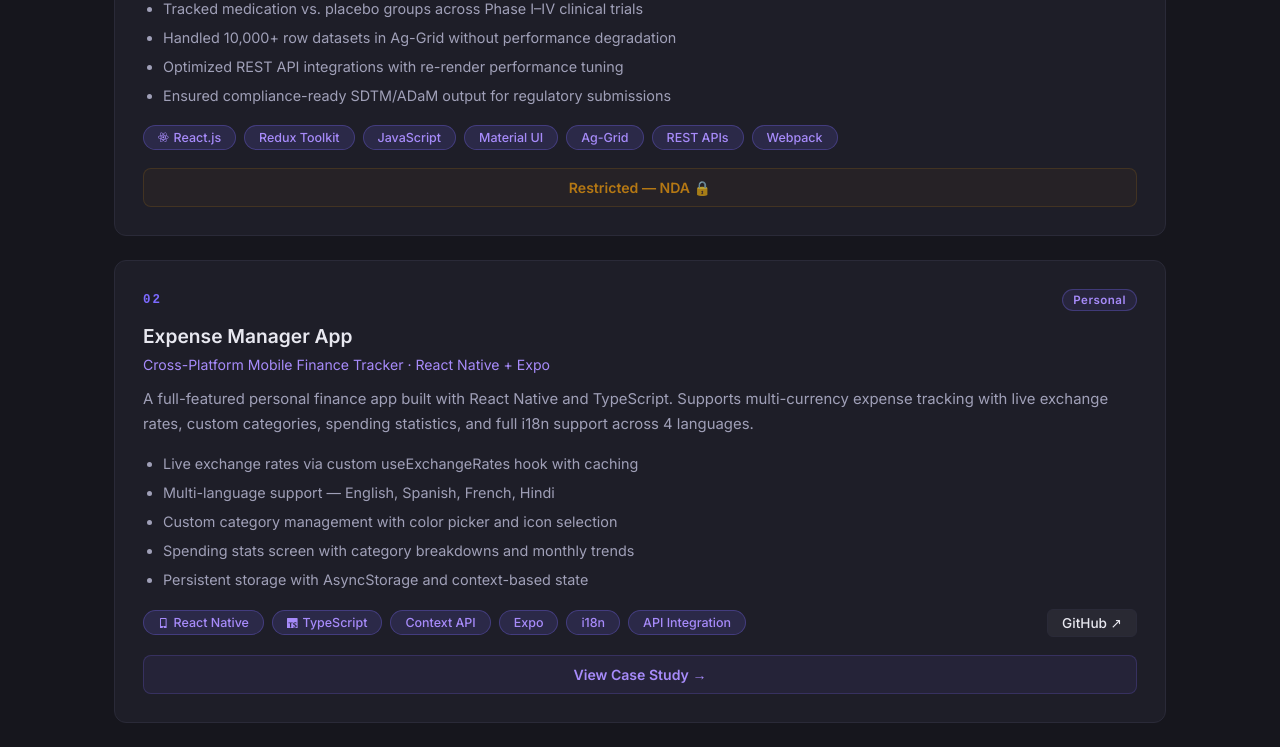
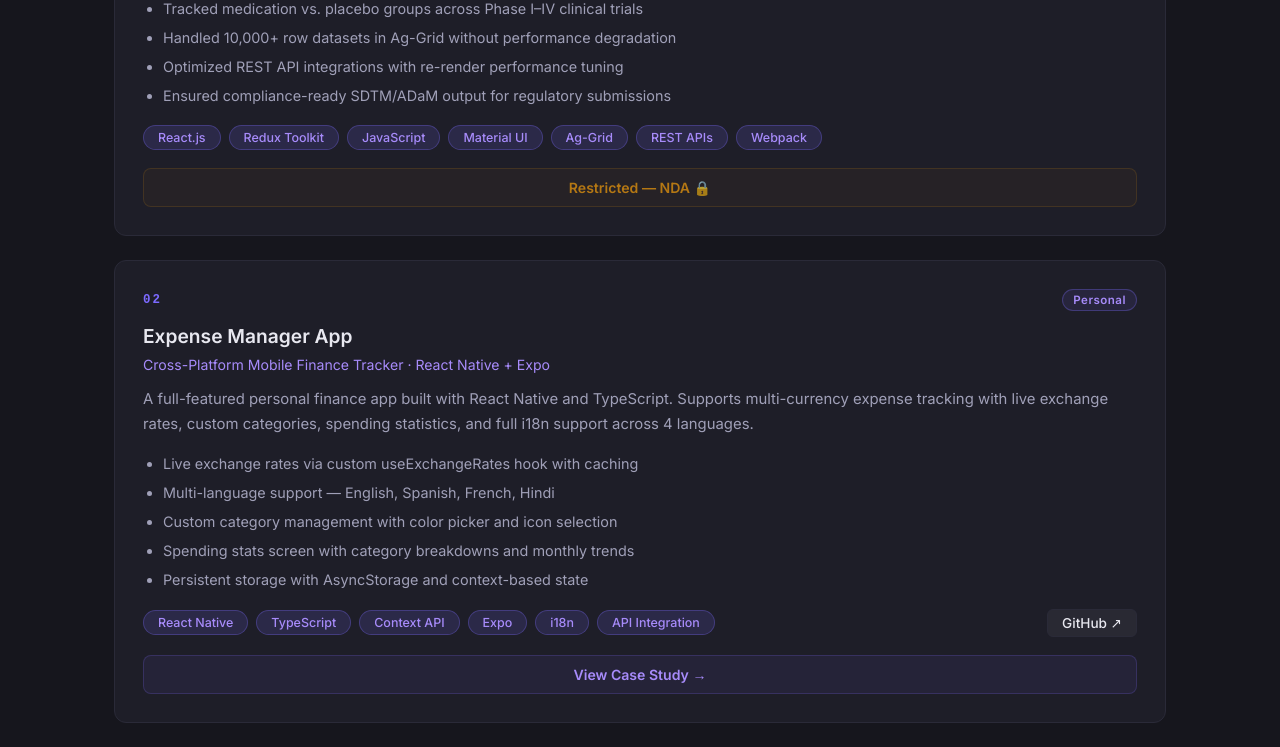
Before and after one commit to abhidsawant/Portfolio-Abhishek-Sawant, a React (Vite) app: page / in a window 1280 px wide. Shown: the part 3380-4127 px from the top of the page. Built offline with nearby package versions, Linux system fonts and the light colour scheme; no server answers; the HTML template or start-up script is replaced by a standard one.

Commit message:
minior fixe removed tech icons from chips of projects card

```diff
--- a/src/components/Projects.jsx
+++ b/src/components/Projects.jsx
@@ -436,7 +436,7 @@ export default function Projects() {
                 <div className="project-tags">
                   {p.tags.map(t => (
                     <span key={t} className="tag project-tag">
-                      {TAG_ICONS[t] && <span className="tag-icon">{TAG_ICONS[t]}</span>}{t}
+                      {t}
                     </span>
                   ))}
                 </div>
```
